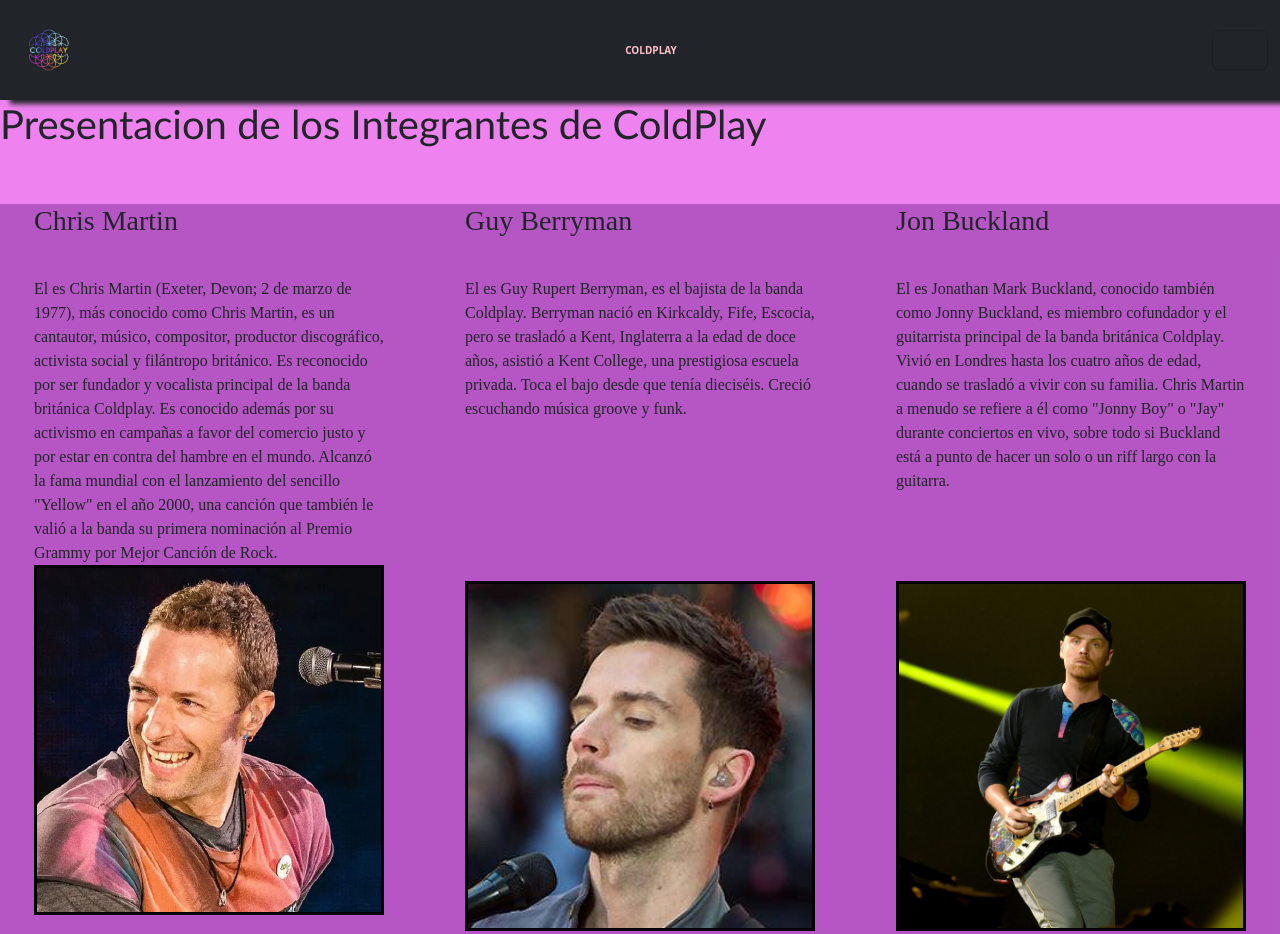
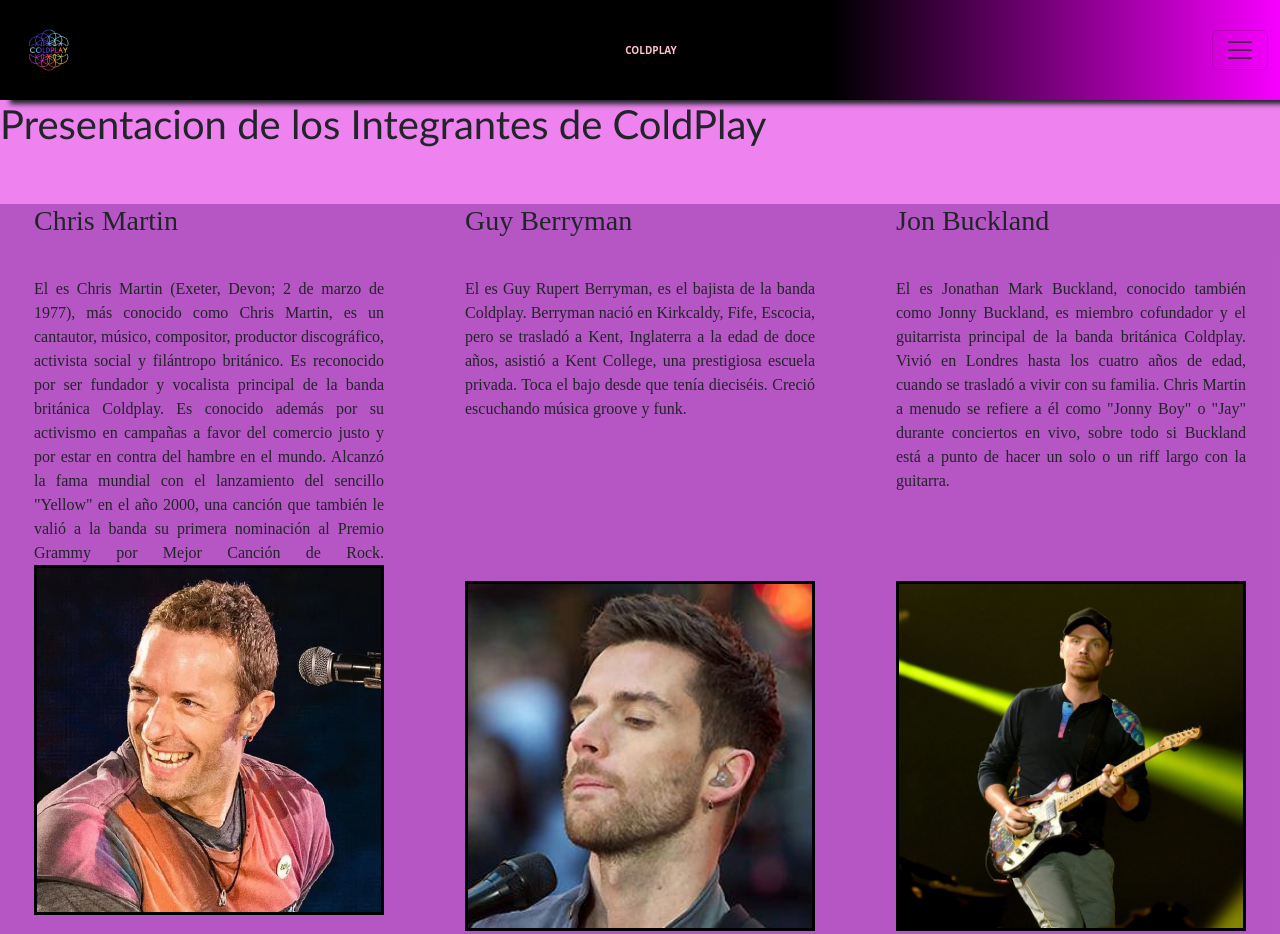
Before and after one commit to MatiasGiachello/pre-entrega-MatiasGiachello-coldplay, a plain HTML site: page index.html in a window 1280 px wide. Shown: the top 934 px of the page. Drawn offline with nearby package versions, Linux system fonts and the light colour scheme; a web font is replaced by a local one.

Commit message:
Mejorando y dando estilos con bootstrap

```diff
--- a/css/estilos.css
+++ b/css/estilos.css
@@ -249,7 +249,8 @@
   flex-wrap: wrap;
   justify-content: flex-start;
   align-items: stretch;
-  object-fit: cover; }
+  object-fit: cover;
+  text-align: justify; }
 
 .img-mainextra {
   display: inline-block;
--- a/index.html
+++ b/index.html
@@ -33,7 +33,7 @@
                     </li>
             </ul>
         </nav>
-        <nav class="navbar bg-dark">
+        <nav class="navbar bg-violet">
             <div class="container-fluid">
                 <a class="navbar-brand" href="./index.html"><img src="./recursos/coldplaylogo.png" alt="" width="50px"></a><b
                     class="navbar-b">COLDPLAY</b>
@@ -84,7 +84,7 @@
             <section class="main-section">
                 <div class="main-extra">
                     <h3>Chris Martin</h3>
-                    <p class="text-main">El es Chris Martin (Exeter, Devon; 2 de marzo de 1977), más conocido como
+                    <p class="text-extra">El es Chris Martin (Exeter, Devon; 2 de marzo de 1977), más conocido como
                         Chris
                         Martin, es un cantautor, músico, compositor, productor discográfico, activista social y
                         filántropo británico. Es reconocido por ser fundador y vocalista principal de la banda
--- a/scss/sections/_main-index.scss
+++ b/scss/sections/_main-index.scss
@@ -17,6 +17,7 @@
     justify-content: flex-start;
     align-items: stretch;
     object-fit: cover;
+    text-align: justify;
 
 }
 
```
Also changed, not shown: secciones/contactanos.html (+2 -2 lines), secciones/galeria.html (+2 -2 lines), secciones/quienes-somos.html (+2 -2 lines), secciones/recitales.html (+2 -2 lines).
